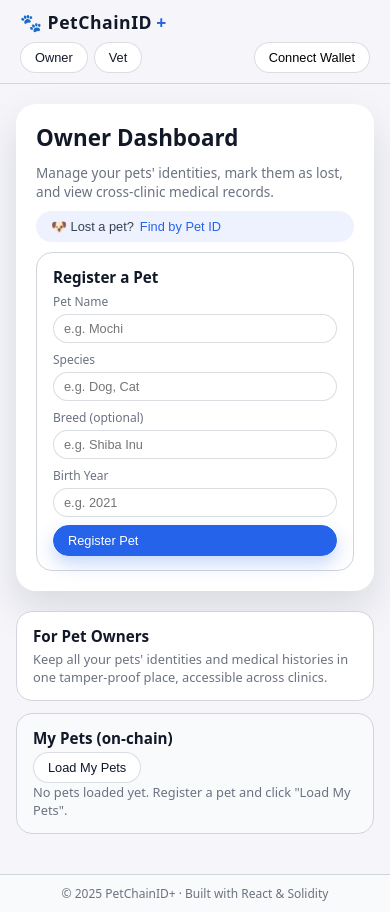
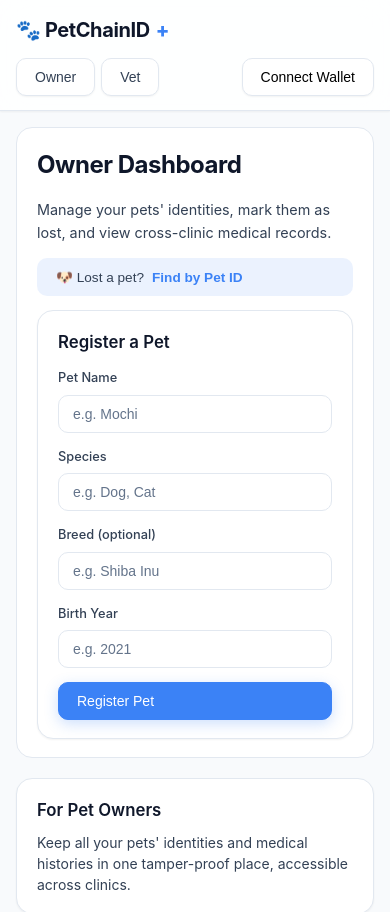
Before and after one commit to Him0204/petchainid-plus, a React (Create React App) app in the folder frontend/: page / in a window 390 px wide. Shown: the top 912 px of the page. Built offline with nearby package versions, Linux system fonts and the light colour scheme.

Commit message:
feat: enhance UI styling and layout for improved user experience and responsiveness

```diff
--- a/frontend/src/App.css
+++ b/frontend/src/App.css
@@ -1,18 +1,31 @@
 :root {
-  --bg-main: #f5f5fa;
+  --bg-main: #f8fafc;
   --bg-elevated: #ffffff;
-  --border-subtle: rgba(209, 213, 219, 1);
-  --border-soft: rgba(209, 213, 219, 0.8);
-  --accent: #2563eb; /* calm blue */
-  --accent-soft: rgba(37, 99, 235, 0.08);
-  --danger-soft: rgba(248, 113, 113, 0.12);
-  --danger-border: rgba(248, 113, 113, 0.4);
-  --text-main: #111827;
-  --text-muted: #6b7280;
+  --bg-card: #ffffff;
+  --border-subtle: rgba(226, 232, 240, 1);
+  --border-soft: rgba(203, 213, 225, 0.6);
+  --accent: #3b82f6; /* modern blue */
+  --accent-hover: #2563eb;
+  --accent-soft: rgba(59, 130, 246, 0.1);
+  --success: #10b981;
+  --success-soft: rgba(16, 185, 129, 0.1);
+  --danger: #ef4444;
+  --danger-soft: rgba(239, 68, 68, 0.1);
+  --danger-border: rgba(239, 68, 68, 0.3);
+  --text-main: #0f172a;
+  --text-secondary: #334155;
+  --text-muted: #64748b;
+  --text-light: #94a3b8;
+  --radius-sm: 8px;
+  --radius-md: 12px;
   --radius-lg: 16px;
-  --shadow-soft: 0 18px 40px rgba(15, 23, 42, 0.12);
-  --font-main: system-ui, -apple-system, BlinkMacSystemFont, "SF Pro Text",
-    "Segoe UI", sans-serif;
+  --radius-xl: 20px;
+  --shadow-sm: 0 1px 2px rgba(0, 0, 0, 0.05);
+  --shadow-md: 0 4px 6px rgba(0, 0, 0, 0.07);
+  --shadow-lg: 0 10px 25px rgba(0, 0, 0, 0.08);
+  --shadow-xl: 0 20px 40px rgba(0, 0, 0, 0.1);
+  --font-main: -apple-system, BlinkMacSystemFont, "Segoe UI", "Inter", "Helvetica Neue",
+    system-ui, sans-serif;
 }
 
 /* ---------- global ---------- */
@@ -28,6 +41,9 @@ body {
   font-family: var(--font-main);
   background: var(--bg-main);
   color: var(--text-main);
+  line-height: 1.6;
+  -webkit-font-smoothing: antialiased;
+  -moz-osx-font-smoothing: grayscale;
 }
 
 .app-root {
@@ -41,27 +57,30 @@ body {
 .app-header {
   position: sticky;
   top: 0;
-  z-index: 20;
-  backdrop-filter: blur(12px);
-  background: rgba(245, 245, 250, 0.9);
+  z-index: 50;
+  backdrop-filter: blur(16px) saturate(180%);
+  background: rgba(255, 255, 255, 0.85);
   border-bottom: 1px solid var(--border-subtle);
   display: flex;
   align-items: center;
   justify-content: space-between;
-  padding: 10px 20px;
+  padding: 16px clamp(20px, 5vw, 48px);
+  box-shadow: var(--shadow-sm);
 }
 
 .app-logo {
   font-weight: 700;
-  font-size: 1.1rem;
-  letter-spacing: 0.03em;
+  font-size: 1.25rem;
+  letter-spacing: -0.02em;
   display: flex;
   align-items: center;
-  gap: 4px;
+  gap: 6px;
+  color: var(--text-main);
 }
 
 .app-logo .plus {
   color: var(--accent);
+  font-weight: 800;
 }
 
 .header-right {
@@ -81,17 +100,18 @@ body {
 .secondary-btn,
 .ghost-btn,
 .wallet-button {
-  border-radius: 999px;
-  padding: 7px 14px;
-  font-size: 0.8rem;
+  border-radius: 10px;
+  padding: 10px 18px;
+  font-size: 0.875rem;
+  font-weight: 500;
   border: 1px solid transparent;
   cursor: pointer;
   display: inline-flex;
   align-items: center;
-  gap: 6px;
-  transition: background 0.15s ease, border-color 0.15s ease,
-    transform 0.08s ease, box-shadow 0.15s ease, color 0.15s ease;
+  gap: 8px;
+  transition: all 0.2s cubic-bezier(0.4, 0, 0.2, 1);
   background: transparent;
+  white-space: nowrap;
 }
 
 /* solid primary */
@@ -99,65 +119,83 @@ body {
   background: var(--accent);
   color: #ffffff;
   border-color: var(--accent);
-  box-shadow: 0 8px 18px rgba(37, 99, 235, 0.25);
+  box-shadow: 0 4px 14px rgba(59, 130, 246, 0.25);
 }
 
-.primary-btn:hover {
-  background: #1d4ed8;
-  border-color: #1d4ed8;
-  transform: translateY(-1px);
+.primary-btn:hover:not(:disabled) {
+  background: var(--accent-hover);
+  border-color: var(--accent-hover);
+  box-shadow: 0 6px 20px rgba(59, 130, 246, 0.35);
+  transform: translateY(-2px);
 }
 
-.primary-btn:active {
+.primary-btn:active:not(:disabled) {
   transform: translateY(0);
-  box-shadow: none;
+  box-shadow: 0 2px 8px rgba(59, 130, 246, 0.2);
+}
+
+.primary-btn:disabled {
+  opacity: 0.5;
+  cursor: not-allowed;
 }
 
 /* outline secondary */
 .secondary-btn {
-  background: #ffffff;
-  color: var(--text-main);
-  border-color: var(--border-soft);
+  background: var(--bg-elevated);
+  color: var(--text-secondary);
+  border-color: var(--border-subtle);
+  box-shadow: var(--shadow-sm);
 }
 
-.secondary-btn:hover {
-  background: #e5edff;
-  border-color: rgba(129, 140, 248, 0.8);
+.secondary-btn:hover:not(:disabled) {
+  background: var(--accent-soft);
+  border-color: var(--accent);
+  color: var(--accent);
+}
+
+.secondary-btn:disabled {
+  opacity: 0.5;
+  cursor: not-allowed;
 }
 
 /* ghost / subtle */
 .ghost-btn {
-  background: #eef2ff;
-  color: #374151;
+  background: var(--accent-soft);
+  color: var(--text-secondary);
   border-color: transparent;
-  font-size: 0.8rem;
+  font-size: 0.85rem;
+  box-shadow: none;
 }
 
 .ghost-btn span {
-  font-weight: 500;
+  font-weight: 600;
   color: var(--accent);
 }
 
-.ghost-btn:hover {
-  background: #e0ecff;
+.ghost-btn:hover:not(:disabled) {
+  background: var(--accent-soft-hover);
+  transform: translateY(-1px);
 }
 
 /* wallet button */
 .wallet-button {
-  background: #ffffff;
-  border-color: var(--border-soft);
+  background: var(--bg-elevated);
+  border-color: var(--border-subtle);
   font-weight: 500;
+  box-shadow: var(--shadow-sm);
 }
 
 .wallet-button:hover {
   border-color: var(--accent);
-  box-shadow: 0 8px 18px rgba(15, 23, 42, 0.12);
+  box-shadow: 0 6px 16px rgba(59, 130, 246, 0.15);
+  transform: translateY(-1px);
 }
 
 /* active role highlight */
 .active-role {
-  box-shadow: 0 0 0 2px var(--accent-soft);
-  border-color: rgba(37, 99, 235, 0.5);
+  box-shadow: 0 0 0 3px var(--accent-soft);
+  border-color: var(--accent);
+  background: var(--accent-soft);
 }
 
 /* small dot in wallet button */
@@ -165,7 +203,8 @@ body {
   width: 8px;
   height: 8px;
   border-radius: 50%;
-  background: #22c55e;
+  background: var(--success);
+  box-shadow: 0 0 0 2px rgba(34, 197, 94, 0.2);
 }
 
 /* ---------- main layout ---------- */
@@ -174,37 +213,42 @@ body {
   flex: 1;
   display: grid;
   grid-template-columns: minmax(0, 1.1fr) minmax(0, 1fr);
-  gap: 20px;
-  max-width: 1120px;
-  margin: 20px auto 40px;
-  padding: 0 16px;
+  gap: 24px;
+  max-width: 1200px;
+  margin: 24px auto 48px;
+  padding: 0 20px;
 }
 
 .hero-card {
   background: var(--bg-elevated);
-  border-radius: 20px;
+  border-radius: 16px;
   box-shadow: var(--shadow-soft);
-  padding: 18px 20px 20px;
+  padding: 24px 28px;
   display: flex;
   flex-direction: column;
-  gap: 10px;
+  gap: 14px;
+  border: 1px solid var(--border-subtle);
 }
 
 .hero-card h1 {
   margin: 0;
-  font-size: 1.4rem;
+  font-size: clamp(1.5rem, 3vw, 1.75rem);
+  font-weight: 700;
+  color: var(--text-main);
+  letter-spacing: -0.02em;
 }
 
 .hero-card p {
   margin: 0;
-  font-size: 0.85rem;
-  color: var(--text-muted);
+  font-size: 0.9rem;
+  color: var(--text-secondary);
+  line-height: 1.6;
 }
 
 .cards-column {
   display: flex;
   flex-direction: column;
-  gap: 12px;
+  gap: 16px;
 }
 
 /* ---------- cards ---------- */
@@ -215,30 +259,44 @@ body {
   background: var(--bg-elevated);
   border-radius: var(--radius-lg);
   border: 1px solid var(--border-subtle);
-  padding: 14px 16px;
+  padding: 20px 24px;
+  box-shadow: var(--shadow-sm);
+  transition: all 0.2s cubic-bezier(0.4, 0, 0.2, 1);
+}
+
+.info-card:hover,
+.register-card:hover,
+.lost-finder-card:hover {
+  box-shadow: var(--shadow-md);
+  border-color: var(--border-soft);
 }
 
 .info-card h2,
 .register-card h2 {
-  margin: 0 0 4px;
-  font-size: 0.95rem;
+  margin: 0 0 8px;
+  font-size: 1.05rem;
+  font-weight: 600;
+  color: var(--text-main);
 }
 
 .info-card p,
 .register-card p {
   margin: 0;
-  font-size: 0.8rem;
-  color: var(--text-muted);
+  font-size: 0.875rem;
+  color: var(--text-secondary);
+  line-height: 1.5;
 }
 
 .info-card.subtle {
-  background: #f9fafb;
+  background: var(--accent-soft);
+  border-color: var(--accent-soft-hover);
 }
 
 .empty-text {
-  margin-top: 6px;
-  font-size: 0.8rem;
+  margin-top: 8px;
+  font-size: 0.875rem;
   color: var(--text-muted);
+  font-style: italic;
 }
 
 /* ---------- forms ---------- */
@@ -247,30 +305,33 @@ body {
 .lost-finder-form {
   display: flex;
   flex-direction: column;
-  gap: 8px;
-  margin-top: 6px;
+  gap: 14px;
+  margin-top: 12px;
 }
 
 .form-row {
   display: flex;
   flex-direction: column;
-  gap: 4px;
+  gap: 6px;
 }
 
 .form-row label {
-  font-size: 0.75rem;
-  color: var(--text-muted);
+  font-size: 0.8rem;
+  font-weight: 500;
+  color: var(--text-secondary);
 }
 
 .form-row input,
 .coowner-input,
 .form-row select {
-  border-radius: 999px;
-  border: 1px solid var(--border-soft);
-  padding: 6px 10px;
-  font-size: 0.8rem;
-  background: #ffffff;
+  border-radius: 10px;
+  border: 1.5px solid var(--border-subtle);
+  padding: 10px 14px;
+  font-size: 0.875rem;
+  background: var(--bg-elevated);
   color: var(--text-main);
+  transition: all 0.2s cubic-bezier(0.4, 0, 0.2, 1);
+  outline: none;
 }
 
 .form-row input:focus,
@@ -278,78 +339,103 @@ body {
 .form-row select:focus {
   outline: none;
   border-color: var(--accent);
-  box-shadow: 0 0 0 1px var(--accent-soft);
+  box-shadow: 0 0 0 3px var(--accent-soft);
+  background: #ffffff;
+}
+
+.form-row input::placeholder,
+.coowner-input::placeholder {
+  color: var(--text-muted);
 }
 
 .status-message {
-  margin-top: 6px;
-  font-size: 0.8rem;
-  color: var(--text-muted);
+  margin-top: 10px;
+  padding: 10px 14px;
+  font-size: 0.875rem;
+  color: var(--text-secondary);
+  background: var(--accent-soft);
+  border-radius: 8px;
+  border: 1px solid var(--accent-soft-hover);
 }
 
 /* ---------- Lost Finder ---------- */
 
 .lost-finder-card {
   border-style: dashed;
-  border-color: rgba(148, 163, 184, 0.7);
+  border-color: var(--border-soft);
+  border-width: 2px;
 }
 
 .lost-finder-text {
-  margin: 0 0 8px;
-  font-size: 0.8rem;
-  color: var(--text-muted);
+  margin: 0 0 12px;
+  font-size: 0.875rem;
+  color: var(--text-secondary);
+  line-height: 1.5;
 }
 
 .lost-error-text {
-  margin-top: 4px;
-  font-size: 0.78rem;
-  color: #b91c1c;
+  margin-top: 8px;
+  padding: 8px 12px;
+  font-size: 0.85rem;
+  color: #dc2626;
+  background: #fef2f2;
+  border-radius: 8px;
+  border: 1px solid #fee2e2;
 }
 
 .lost-result-card {
-  margin-top: 8px;
-  padding: 8px 10px;
+  margin-top: 12px;
+  padding: 16px 20px;
   border-radius: 12px;
-  background: #f9fafb;
+  background: var(--bg-elevated);
   border: 1px solid var(--border-subtle);
+  box-shadow: var(--shadow-sm);
 }
 
 .lost-result-title {
-  font-size: 0.9rem;
+  font-size: 1rem;
   font-weight: 600;
+  color: var(--text-main);
 }
 
 .lost-result-meta {
-  font-size: 0.75rem;
+  font-size: 0.8rem;
   color: var(--text-muted);
-  margin-top: 2px;
+  margin-top: 4px;
 }
 
 .lost-result-status {
-  margin-top: 4px;
-  font-size: 0.8rem;
+  margin-top: 8px;
+  font-size: 0.875rem;
 }
 
 .lost-badge {
   display: inline-block;
-  padding: 2px 8px;
-  border-radius: 999px;
-  background: var(--danger-soft);
-  border: 1px solid var(--danger-border);
-  color: #b91c1c;
-  font-size: 0.75rem;
+  padding: 4px 12px;
+  border-radius: 6px;
+  background: #fee2e2;
+  border: 1px solid #fecaca;
+  color: #dc2626;
+  font-weight: 500;
+  font-size: 0.8rem;
 }
 
 .lost-result-contact {
-  margin-top: 6px;
-  font-size: 0.8rem;
+  margin-top: 10px;
+  padding: 10px 14px;
+  font-size: 0.875rem;
+  background: var(--accent-soft);
+  border-radius: 8px;
+  border: 1px solid var(--accent-soft-hover);
 }
 
 .lost-result-contact code {
-  font-size: 0.8rem;
-  background: #e5e7eb;
-  padding: 2px 6px;
-  border-radius: 999px;
+  font-size: 0.85rem;
+  background: rgba(59, 130, 246, 0.1);
+  color: var(--accent);
+  padding: 4px 10px;
+  border-radius: 6px;
+  font-weight: 500;
 }
 
 /* ---------- pet list / records ---------- */
@@ -357,75 +443,95 @@ body {
 .pet-list {
   list-style: none;
   padding: 0;
-  margin: 10px 0 0;
+  margin: 16px 0 0;
   display: flex;
   flex-direction: column;
-  gap: 8px;
+  gap: 12px;
 }
 
 .pet-item {
-  padding: 8px 10px;
-  border-radius: 14px;
+  padding: 16px 20px;
+  border-radius: 12px;
   border: 1px solid var(--border-subtle);
-  background: #ffffff;
+  background: var(--bg-elevated);
+  box-shadow: var(--shadow-sm);
+  transition: all 0.2s cubic-bezier(0.4, 0, 0.2, 1);
+}
+
+.pet-item:hover {
+  box-shadow: var(--shadow-md);
+  border-color: var(--border-soft);
+  transform: translateY(-1px);
 }
 
 .pet-name {
-  font-size: 0.9rem;
+  font-size: 1rem;
   font-weight: 600;
+  color: var(--text-main);
 }
 
 .pet-species {
-  font-size: 0.75rem;
-  opacity: 0.8;
-  margin-left: 4px;
+  font-size: 0.8rem;
+  color: var(--text-muted);
+  margin-left: 6px;
+  font-weight: 400;
 }
 
 .pet-meta {
-  margin-top: 2px;
-  font-size: 0.75rem;
-  color: var(--text-muted);
+  margin-top: 6px;
+  font-size: 0.8rem;
+  color: var(--text-secondary);
 }
 
 .owners-line {
-  margin-top: 4px;
-  font-size: 0.72rem;
+  margin-top: 8px;
+  font-size: 0.75rem;
   color: var(--text-muted);
   display: flex;
   flex-wrap: wrap;
-  gap: 4px;
+  gap: 6px;
+  align-items: center;
 }
 
 .owner-tag {
-  padding: 2px 6px;
-  border-radius: 999px;
-  background: #f3f4f6;
-  border: 1px solid var(--border-subtle);
+  padding: 4px 10px;
+  border-radius: 6px;
+  background: var(--accent-soft);
+  border: 1px solid var(--accent-soft-hover);
+  color: var(--accent);
+  font-weight: 500;
+  font-size: 0.75rem;
 }
 
 /* lost toggle + co-owner row */
 
 .lost-toggle-btn {
-  margin-top: 6px;
-  border-radius: 999px;
-  padding: 5px 10px;
-  border: 1px solid var(--danger-border);
-  background: var(--danger-soft);
-  color: #b91c1c;
-  font-size: 0.78rem;
+  margin-top: 10px;
+  border-radius: 8px;
+  padding: 8px 14px;
+  border: 1px solid #fecaca;
+  background: #fee2e2;
+  color: #dc2626;
+  font-size: 0.85rem;
+  font-weight: 500;
   cursor: pointer;
-  transition: background 0.15s ease, transform 0.08s ease;
+  transition: all 0.2s cubic-bezier(0.4, 0, 0.2, 1);
 }
 
 .lost-toggle-btn:hover {
-  background: rgba(248, 113, 113, 0.18);
+  background: #fecaca;
   transform: translateY(-1px);
+  box-shadow: 0 2px 8px rgba(220, 38, 38, 0.15);
+}
+
+.lost-toggle-btn:active {
+  transform: translateY(0);
 }
 
 .coowner-row {
-  margin-top: 6px;
+  margin-top: 10px;
   display: flex;
-  gap: 6px;
+  gap: 8px;
   align-items: center;
 }
 
@@ -438,52 +544,62 @@ body {
 .record-list {
   list-style: none;
   padding: 0;
-  margin: 8px 0 0;
+  margin: 12px 0 0;
   display: flex;
   flex-direction: column;
-  gap: 6px;
+  gap: 10px;
 }
 
 .record-item {
-  padding: 6px 8px;
+  padding: 14px 18px;
   border-radius: 10px;
-  background: #f9fafb;
+  background: var(--bg-elevated);
   border: 1px solid var(--border-subtle);
+  box-shadow: var(--shadow-sm);
+  transition: all 0.2s cubic-bezier(0.4, 0, 0.2, 1);
+}
+
+.record-item:hover {
+  border-color: var(--border-soft);
+  box-shadow: var(--shadow-md);
 }
 
 .record-title {
-  font-size: 0.8rem;
+  font-size: 0.9rem;
   font-weight: 600;
+  color: var(--text-main);
 }
 
 .record-meta {
-  font-size: 0.72rem;
+  font-size: 0.8rem;
   color: var(--text-muted);
-  margin-top: 2px;
+  margin-top: 6px;
+  line-height: 1.4;
 }
 
 .record-details {
-  font-size: 0.78rem;
-  margin-top: 2px;
+  font-size: 0.85rem;
+  margin-top: 6px;
+  color: var(--text-secondary);
 }
 
 /* ---------- footer & admin wrapper ---------- */
 
 .app-footer {
   border-top: 1px solid var(--border-subtle);
-  padding: 10px 20px;
-  font-size: 0.75rem;
+  padding: 16px 20px;
+  font-size: 0.8rem;
   color: var(--text-muted);
   display: flex;
   justify-content: center;
-  background: #f9fafb;
+  background: var(--bg-main);
   margin-top: auto;
 }
 
 .admin-panel-wrapper {
-  max-width: 1120px;
-  margin: 0 auto 16px;
-  padding: 0 16px;
+  max-width: 1200px;
+  margin: 0 auto 24px;
+  padding: 0 20px;
 }
 
 /* ---------- responsive ---------- */
@@ -491,6 +607,7 @@ body {
 @media (max-width: 900px) {
   .app-main {
     grid-template-columns: minmax(0, 1fr);
+    gap: 20px;
   }
 
   .hero-card {
@@ -506,11 +623,31 @@ body {
   .app-header {
     flex-direction: column;
     align-items: flex-start;
-    gap: 8px;
+    gap: 12px;
+    padding: 14px 16px;
   }
 
   .header-right {
     width: 100%;
     justify-content: space-between;
+    flex-wrap: wrap;
+    gap: 8px;
+  }
+
+  .app-main {
+    margin: 16px auto 32px;
+    padding: 0 16px;
+  }
+
+  .hero-card,
+  .info-card,
+  .register-card,
+  .lost-finder-card {
+    padding: 18px 20px;
+  }
+
+  button {
+    font-size: 0.85rem;
+    padding: 9px 16px;
   }
 }
```
